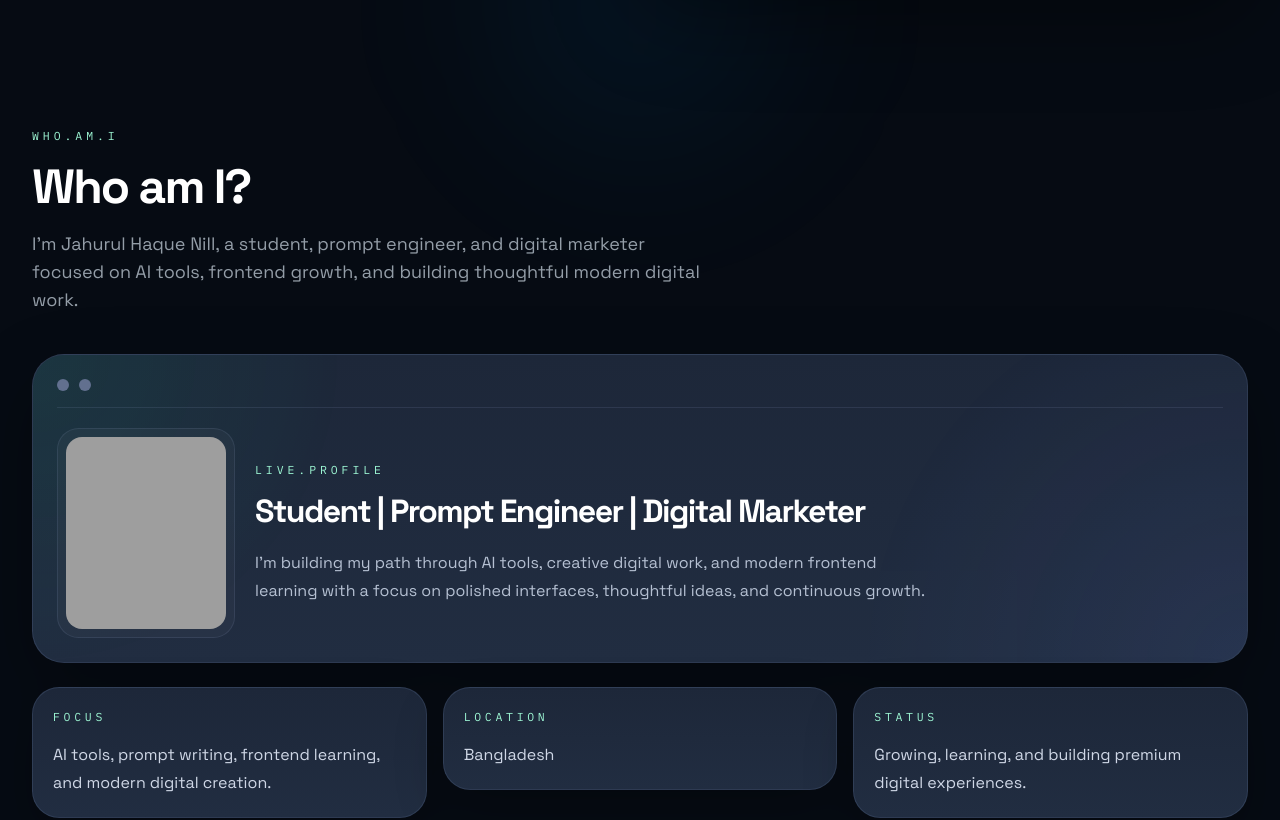
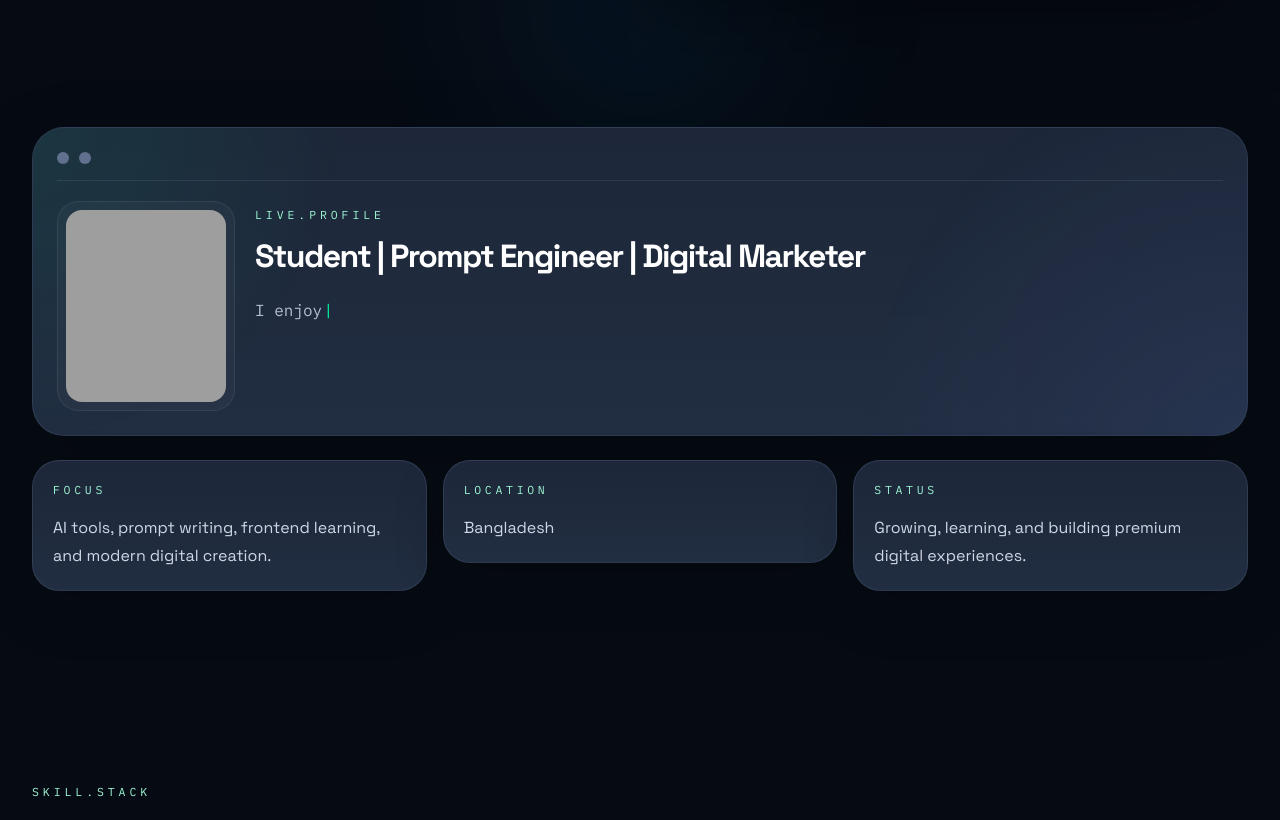
Before and after one commit to JAHURULNILL/jahurul, a React (Vite) app: page / in a window 1280 px wide. Shown: the part 700-1520 px from the top of the page. Built offline with nearby package versions, Linux system fonts and the light colour scheme; grey boxes are pictures that could not be loaded.

Commit message:
Remove about heading and add profile typing

```diff
--- a/src/components/WhoAmISection.tsx
+++ b/src/components/WhoAmISection.tsx
@@ -1,21 +1,19 @@
 import { motion } from "framer-motion";
-import { person } from "../data/portfolio";
+import { person, profileIntroBlocks } from "../data/portfolio";
+import { useRotatingTypewriter } from "../hooks/useRotatingTypewriter";
 import { Reveal } from "./Reveal";
-import { SectionHeading } from "./SectionHeading";
 
 export function WhoAmISection() {
+  const typedIntro = useRotatingTypewriter(profileIntroBlocks, {
+    typingSpeed: 20,
+    deletingSpeed: 10,
+    pauseDuration: 2200,
+  });
+
   return (
     <section id="about" className="scroll-mt-28 px-4 py-16 sm:px-6 lg:px-8 lg:py-24">
       <div className="mx-auto max-w-7xl">
-        <Reveal>
-          <SectionHeading
-            eyebrow="who.am.i"
-            title="Who am I?"
-            description="I’m Jahurul Haque Nill, a student, prompt engineer, and digital marketer focused on AI tools, frontend growth, and building thoughtful modern digital work."
-          />
-        </Reveal>
-
-        <div className="mt-10 grid gap-6">
+        <div className="grid gap-6">
           <Reveal delay={0.08}>
             <motion.div
               whileHover={{ y: -8 }}
@@ -43,10 +41,14 @@ export function WhoAmISection() {
                   <h3 className="mt-3 text-2xl font-bold tracking-[-0.05em] text-white sm:text-[2rem]">
                     Student | Prompt Engineer | Digital Marketer
                   </h3>
-                  <p className="mt-4 max-w-2xl text-base leading-7 text-[#b5c0d2]">
-                    I&apos;m building my path through AI tools, creative digital work, and modern frontend learning
-                    with a focus on polished interfaces, thoughtful ideas, and continuous growth.
-                  </p>
+                  <div className="mt-4 min-h-[7rem] max-w-2xl">
+                    <p className="font-mono text-[0.95rem] leading-8 text-[#b5c0d2] sm:text-[1rem]">
+                      {typedIntro}
+                      <span className="terminal-cursor" aria-hidden="true">
+                        |
+                      </span>
+                    </p>
+                  </div>
                 </div>
               </div>
             </motion.div>
--- a/src/data/portfolio.ts
+++ b/src/data/portfolio.ts
@@ -69,6 +69,12 @@ export const whoAmIBlocks = [
   ].join("\n"),
 ].map((block) => `> cat ${block}`);
 
+export const profileIntroBlocks = [
+  "I’m building my path through AI tools, creative digital work, and modern frontend learning with a focus on polished experiences.",
+  "I enjoy blending prompt thinking, design awareness, and digital strategy into work that feels clean, useful, and modern.",
+  "My goal is to keep learning, keep improving, and create premium digital experiences with thoughtful execution.",
+];
+
 export const skills = [
   {
     title: "Prompt Engineering",
```
